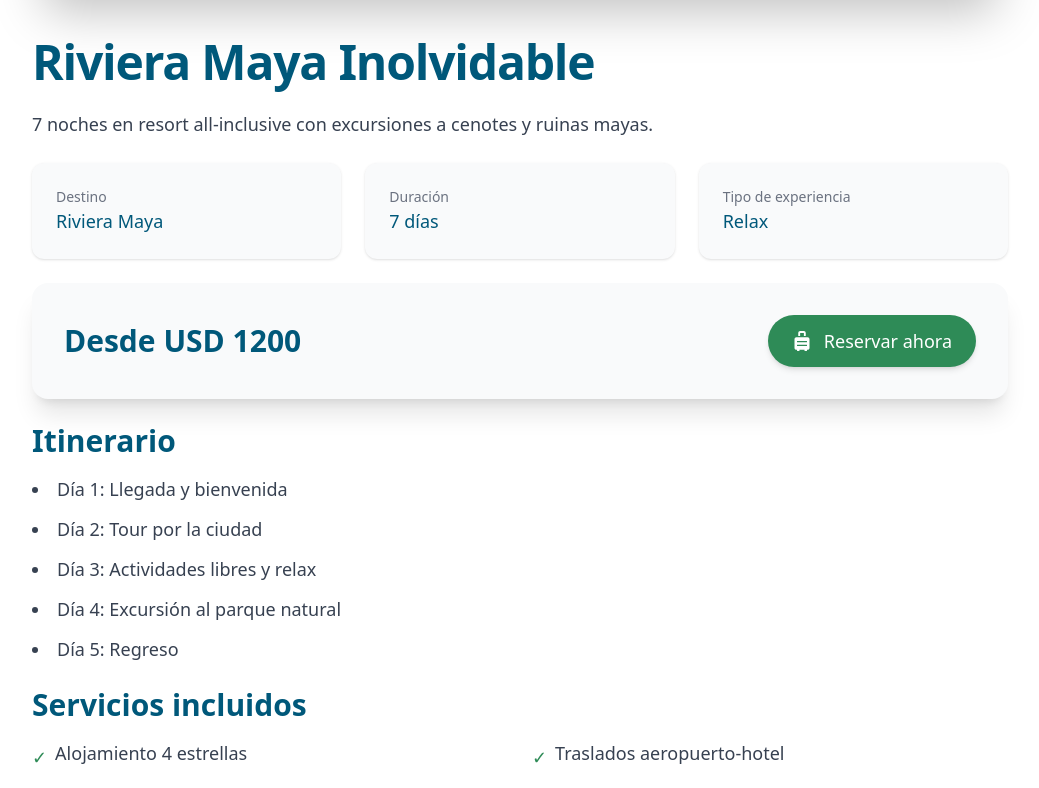
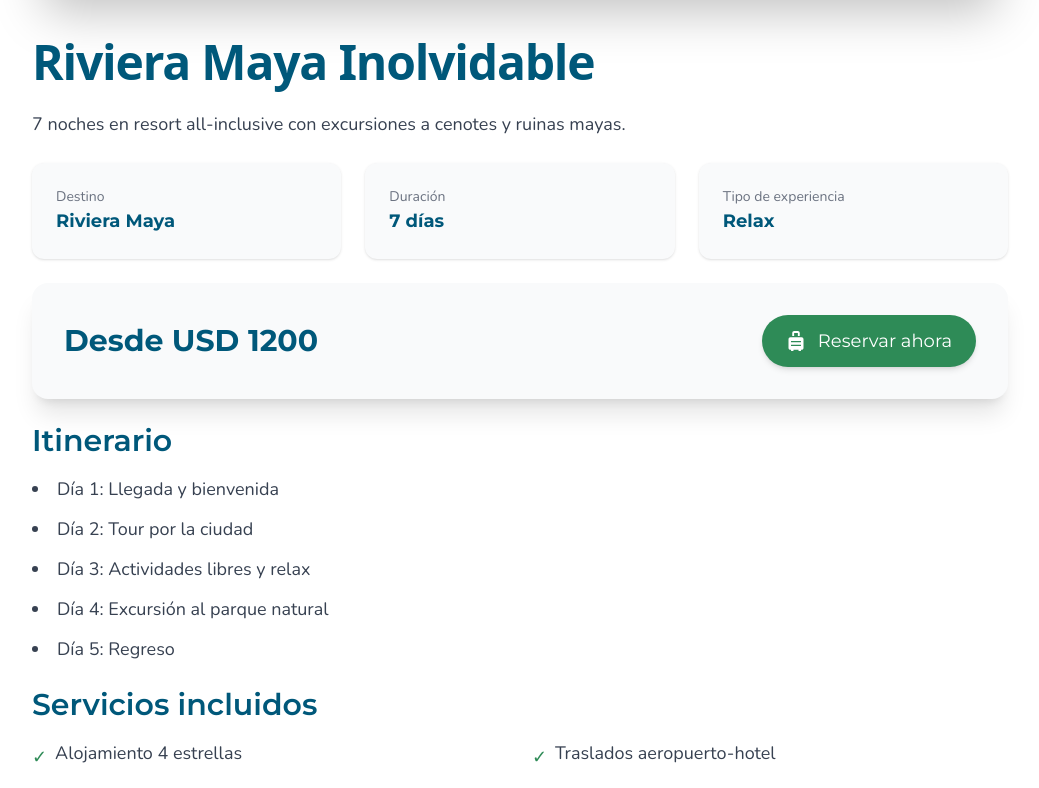
Before and after one commit to SzucsJuan/turismo, a React (Vite) app: page /paquetes/1 in a window 1280 px wide. Shown: the part 610-1398 px from the top of the page, without its empty margins (120-1159 px from the left). Built offline with nearby package versions, Linux system fonts and the light colour scheme.

Commit message:
Se aplicaron tipografías correspondientes en cada sección

```diff
--- a/src/pages/Contacto.jsx
+++ b/src/pages/Contacto.jsx
@@ -12,13 +12,13 @@ function Contacto() {
       <div className="max-w-6xl mx-auto flex flex-col lg:flex-row items-center lg:items-start gap-12">
         <div className="lg:w-1/2 text-center lg:text-left">
           <h2 className="text-4xl font-bold text-petroleo mb-4">Contactanos</h2>
-          <p className="text-lg text-gray-700 mb-6">
+          <p className="text-lg font-nunito text-gray-700 mb-6">
             ¿Listo para vivir una experiencia inolvidable? Completá el
             formulario o escribinos por los canales disponibles. Nuestro equipo
             te responderá a la brevedad.
           </p>
 
-          <div className="space-y-4 text-gray-800">
+          <div className="font-nunito text-lg space-y-4 text-gray-800">
             <div className="flex items-center gap-3">
               <span className="text-2xl">📍</span>
               <p>Buenos Aires, Argentina</p>
@@ -35,7 +35,7 @@ function Contacto() {
         </div>
 
         {/* Formulario */}
-        <form className="lg:w-1/2 bg-white shadow-xl rounded-2xl p-8 w-full space-y-6">
+        <form className="lg:w-1/2 bg-white shadow-xl rounded-2xl p-8 w-full space-y-6 font-nunito">
           <div>
             <label className="block text-gray-800 mb-1 font-semibold">
               Nombre completo
@@ -70,7 +70,7 @@ function Contacto() {
 
           <button
             type="submit"
-            className="bg-petroleo text-white px-6 py-3 rounded-full hover:bg-verde transition duration-300"
+            className="bg-petroleo text-white font-montserrat px-6 py-3 rounded-full hover:bg-verde transition duration-300"
           >
             Enviar mensaje
           </button>
--- a/src/pages/Inicio.jsx
+++ b/src/pages/Inicio.jsx
@@ -79,7 +79,7 @@ function Inicio() {
       </section>
 
       {/* Testimonios */}
-      <section className="py-16 bg-petroleoClaro text-white px-6">
+      {/* <section className="py-16 bg-petroleoClaro text-white px-6">
         <h2 className="text-3xl font-montserrat font-bold text-center mb-10">
           Nuestros viajeros opinan
         </h2>
@@ -116,7 +116,7 @@ function Inicio() {
             </div>
           ))}
         </div>
-      </section>
+      </section> */}
 
       {/* Call to Action */}
       <CallToAction />
--- a/src/pages/Nosotros.jsx
+++ b/src/pages/Nosotros.jsx
@@ -24,7 +24,7 @@ function Nosotros() {
           initial={{ opacity: 0, y: 20 }}
           whileInView={{ opacity: 1, y: 0 }}
           transition={{ delay: 0.2, duration: 0.6 }}
-          className="text-lg sm:text-xl text-gray-700 max-w-3xl mx-auto mb-10"
+          className="text-lg sm:text-xl text-gray-700 max-w-3xl mx-auto mb-10 font-nunito"
         >
           Somos un equipo de profesionales apasionados por diseñar experiencias
           de viaje inigualables. Combinamos elegancia, confort y planificación
@@ -44,7 +44,7 @@ function Nosotros() {
                 Experiencia
               </h3>
             </div>
-            <p className="text-gray-600">
+            <p className="text-gray-700 font-nunito">
               Más de 10 años creando viajes personalizados para clientes
               exigentes alrededor del mundo.
             </p>
@@ -55,7 +55,7 @@ function Nosotros() {
               <CheckCircle className="text-petroleo w-6 h-6" />
               <h3 className="text-xl font-semibold text-petroleo">Calidad</h3>
             </div>
-            <p className="text-gray-600">
+            <p className="text-gray-700 font-nunito">
               Trabajamos con los mejores proveedores, hoteles y aerolíneas para
               garantizar una experiencia de lujo.
             </p>
@@ -66,7 +66,7 @@ function Nosotros() {
               <ShieldCheck className="text-petroleo w-6 h-6" />
               <h3 className="text-xl font-semibold text-petroleo">Confianza</h3>
             </div>
-            <p className="text-gray-600">
+            <p className="text-gray-700 font-nunito">
               Cada detalle es cuidadosamente planificado. Tu viaje soñado está
               en buenas manos.
             </p>
--- a/src/pages/PaqueteDetalle.jsx
+++ b/src/pages/PaqueteDetalle.jsx
@@ -1,6 +1,6 @@
 import React from "react";
 import { useParams, useNavigate, Link } from "react-router-dom";
-import { FaDollarSign, FaSuitcaseRolling } from "react-icons/fa";
+import { FaSuitcaseRolling } from "react-icons/fa";
 
 import paquetes from "../mocks/paquetes";
 
@@ -21,7 +21,7 @@ const PaqueteDetalle = () => {
     <main className="max-w-5xl mx-auto px-6 py-12 font-sans">
       <button
         onClick={() => navigate(-1)}
-        className="text-lg text-gray-600 hover:text-gray-900 transition mb-8 flex items-center gap-2"
+        className="text-lg text-gray-600 font-nunito hover:text-gray-900 transition mb-8 flex items-center gap-2"
       >
         ← Volver
       </button>
@@ -39,26 +39,26 @@ const PaqueteDetalle = () => {
           {paquete.title}
         </h1>
 
-        <p className="text-lg text-gray-700 leading-relaxed">
+        <p className="text-lg font-nunito text-gray-700 leading-relaxed">
           {paquete.descripcion}
         </p>
 
         <div className="grid grid-cols-1 sm:grid-cols-3 gap-6 mt-8">
           <div className="bg-gray-50 p-6 rounded-xl shadow">
-            <h3 className="text-sm text-gray-500">Destino</h3>
-            <p className="text-lg font-medium text-petroleo">
+            <h3 className="text-sm text-gray-500 font-nunito">Destino</h3>
+            <p className="text-lg font-montserrat font-bold text-petroleo">
               {paquete.destino}
             </p>
           </div>
           <div className="bg-gray-50 p-6 rounded-xl shadow">
-            <h3 className="text-sm text-gray-500">Duración</h3>
-            <p className="text-lg font-medium text-petroleo">
+            <h3 className="text-sm text-gray-500 font-nunito">Duración</h3>
+            <p className="text-lg font-montserrat font-bold text-petroleo">
               {paquete.duracion} días
             </p>
           </div>
           <div className="bg-gray-50 p-6 rounded-xl shadow">
-            <h3 className="text-sm text-gray-500">Tipo de experiencia</h3>
-            <p className="text-lg font-medium text-petroleo">
+            <h3 className="text-sm text-gray-500 font-nunito">Tipo de experiencia</h3>
+            <p className="text-lg font-montserrat font-bold text-petroleo">
               {paquete.experiencia}
             </p>
           </div>
@@ -66,14 +66,14 @@ const PaqueteDetalle = () => {
 
         <div className="mt-12 bg-gray-50 p-8 rounded-2xl shadow-xl flex flex-col sm:flex-row items-center justify-between gap-6">
           <div className="flex items-center gap-4 text-petroleo">
-            <p className="text-3xl font-bold">
+            <p className="text-3xl font-bold font-montserrat">
               Desde <span className="text-petroleo">USD {paquete.precio}</span>
             </p>
           </div>
 
           <Link
-            to="/contacto"
-            className="flex items-center gap-3 bg-verde hover:bg-petroleo text-white px-6 py-3 rounded-full text-lg font-medium shadow-md transition"
+            to="#"
+            className="flex items-center gap-3 bg-verde hover:bg-petroleo text-white px-6 py-3 rounded-full text-lg font-montserrat font-medium shadow-md transition"
           >
             <FaSuitcaseRolling className="text-xl" />
             Reservar ahora
@@ -81,12 +81,12 @@ const PaqueteDetalle = () => {
         </div>
 
         <section className="mt-16">
-          <h2 className="text-3xl font-semibold text-petroleo mb-4">
+          <h2 className="text-3xl font-montserrat font-semibold text-petroleo mb-4">
             Itinerario
           </h2>
           <ul className="space-y-3 list-disc list-inside text-gray-700">
             {paquete.itinerario.map((item, index) => (
-              <li key={index} className="text-lg">
+              <li key={index} className="text-lg font-nunito">
                 {item}
               </li>
             ))}
@@ -94,12 +94,12 @@ const PaqueteDetalle = () => {
         </section>
 
         <section className="mt-12">
-          <h2 className="text-3xl font-semibold text-petroleo mb-4">
+          <h2 className="text-3xl font-montserrat font-semibold text-petroleo mb-4">
             Servicios incluidos
           </h2>
           <ul className="grid grid-cols-1 sm:grid-cols-2 gap-x-6 gap-y-3 text-gray-700">
             {paquete.servicios.map((item, index) => (
-              <li key={index} className="flex items-start gap-2 text-lg">
+              <li key={index} className="flex items-start gap-2 font-nunito text-lg">
                 <span className="text-verde mt-1">✓</span>
                 {item}
               </li>
```
